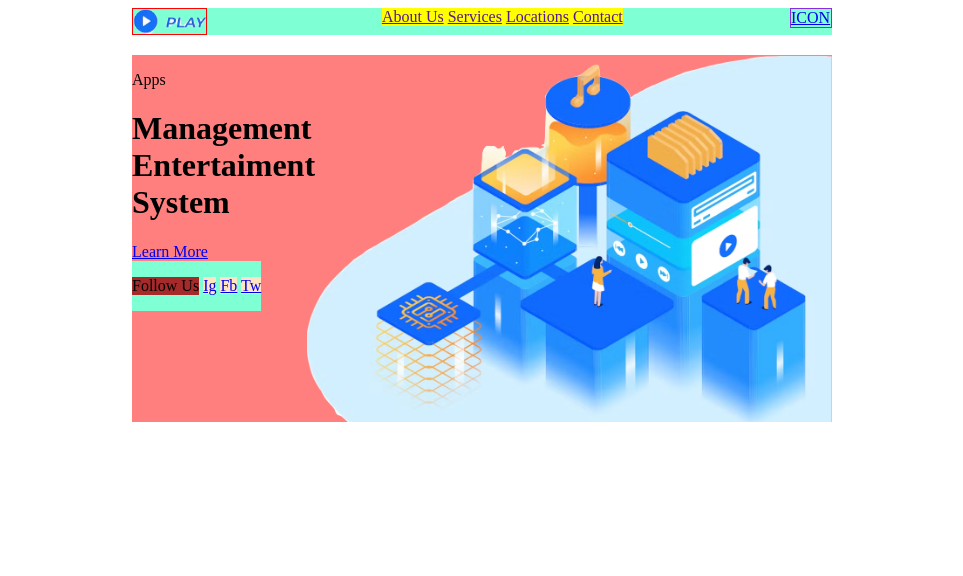
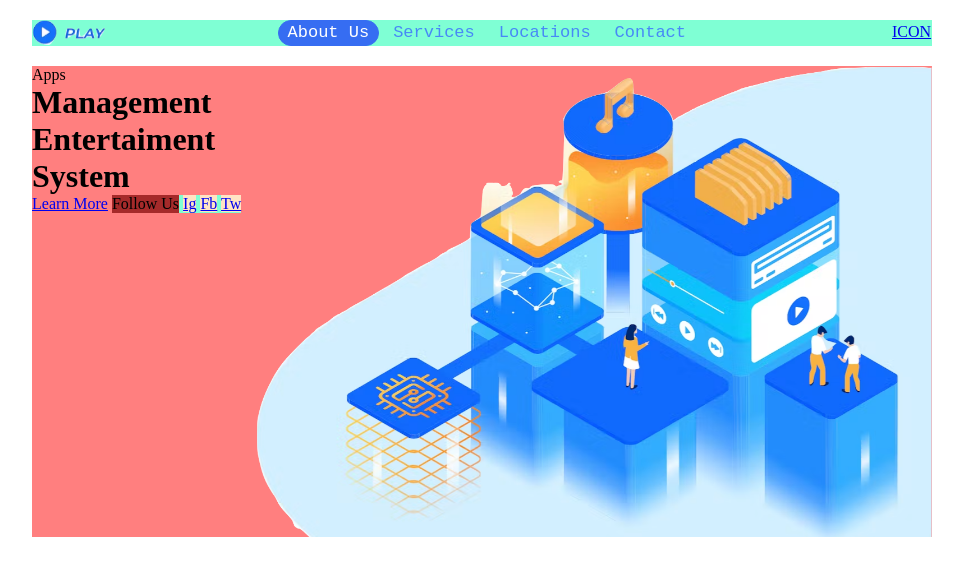
Before and after one commit to sgrazys/03-mes, a website: page index.html in a window 1280 px wide. Shown: the whole page, without its empty margins (158-1121 px from the left). Drawn offline with Linux system fonts and the light colour scheme.

Commit message:
WIP: header style #5

```diff
--- a/css/main.css
+++ b/css/main.css
@@ -1,34 +1,71 @@
+:root {
+    --main-color:#366DF2;
+}
+
+* {
+    margin: 0;
+    padding: 0;
+}
+
+
 .main-header {
     background-color: aquamarine;
     display: inline-block;
-    width: 700px;
-    margin-left:calc(50% - 350px);
+    width: 900px;
+    margin-left:calc(50% - 450px);
+    margin-top: 20px;
     margin-bottom: 20px;
 }
 
 .logo{
-    border: solid 1px red;
     height: 25px;
     float: left;
+    margin-top: 0.385px;
 }
 
 .main-nav {
-    background-color: yellow;
     display: inline-block;
-    margin-left: calc(350px / 2);
+    margin-left: 10.79em ;
+}
+
+.main-nav > .link {
+    display: inline-block;
+    font-family: monospace;
+    font-size: 17px;
+    line-height: 1em;
+    color: #4789F6;
+    text-decoration: none;
+    text-align: center;
+    border: solid 0.058em transparent;
+    border-radius: 0.88em;
+    padding: 0.2em 0.53em;
+    margin: 0;
+    transition: all 0.4s;
+}
+
+.main-nav > .link:hover {
+    border: solid 1px #366DF2;
+    background-color: #366DF2;
+    color: white;
+}
+
+.link.active {
+    border: solid 1px #366DF2;
+    background-color: #366DF2;
+    color: white;
 }
 
 .search-icon {
-    border: solid 1px blueviolet;
+    width: 40px;
     float: right;
-    width: 40px;
+    margin-top: 2.8px;
 }
 
 .main-content {
     background-color: rgb(255, 127, 127);
     display: inline-block;
-    width: 700px;
-    margin-left:calc(50% - 350px);
+    width: 900px;
+    margin-left:calc(50% - 450px);
 }
 
 .left-col {
--- a/index.html
+++ b/index.html
@@ -4,7 +4,7 @@
     <meta charset="UTF-8">
     <meta http-equiv="X-UA-Compatible" content="IE=edge">
     <meta name="viewport" content="width=device-width, initial-scale=1.0">
-    <title>M.   E.S</title>
+    <title>M.E.S</title>
 
     <link rel="shortcut icon" href="./favicon.ico" type="image/x-icon">
     <link rel="apple-touch-icon" sizes="180x180" href="./favicon/apple-touch-icon.png">
@@ -22,8 +22,8 @@
     <header class="main-header">
         <img class="logo" src="./img/logo.png" alt="logo">
         <nav class="main-nav">
-            <a class="link" href="">About Us</a>
-            <a class="link" href="">Services</a>
+            <a class="link active" href="">About Us</a>
+            <a class="link " href="">Services</a>
             <a class="link" href="">Locations</a>
             <a class="link" href="">Contact</a>
         </nav>
```
